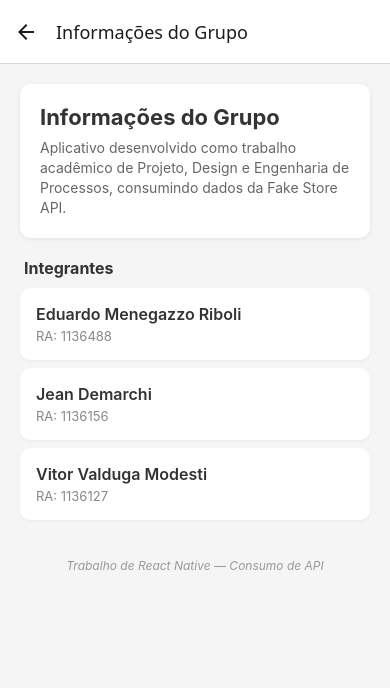
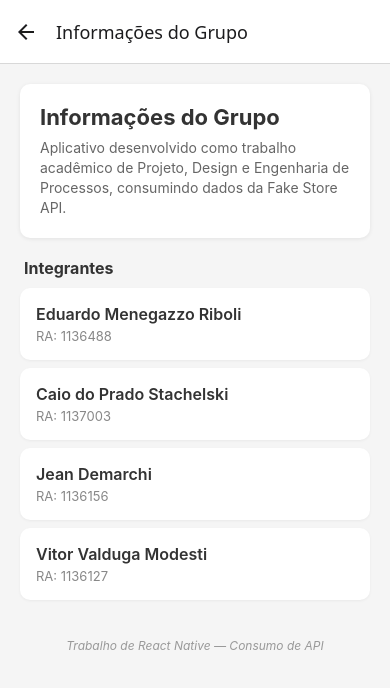
Before and after one commit to EduardoMenen/mobile-fakestore-project, a React Native app: screen /GroupInfo in a window 390 px wide. Shown: the top 688 px of the page. Built offline with nearby package versions, Linux system fonts and the light colour scheme.

Commit message:
doc: Ajuste nos RAs

```diff
--- a/src/screens/GroupInfoScreen.js
+++ b/src/screens/GroupInfoScreen.js
@@ -3,6 +3,7 @@ import { View, Text, ScrollView, StyleSheet } from 'react-native';
 
 const groupMembers = [
     { name: 'Eduardo Menegazzo Riboli', ra: '1136488' },
+    { name: 'Caio do Prado Stachelski', ra: '1137003'},
     { name: 'Jean Demarchi', ra: '1136156'},
     { name: 'Vitor Valduga Modesti', ra: '1136127'}
 ];
```
Also changed, not shown: 1 other file (tests, documents, lock files or other folders).
